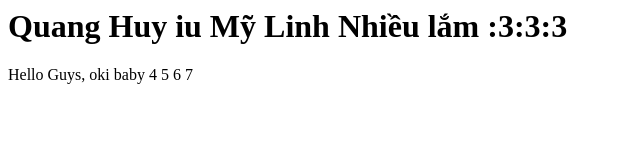
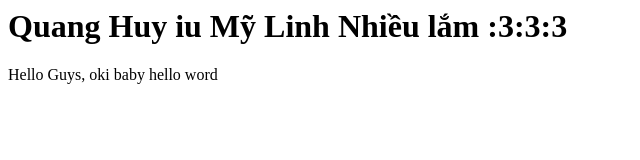
Before and after one commit to tranhuy02112002/HelloBBC, a plain HTML site: page index.html in a window 1280 px wide. Shown: the full height of the page, 0-640 px from the left. Drawn offline with Linux system fonts and the light colour scheme.

Commit message:
Update index.html

```diff
--- a/index.html
+++ b/index.html
@@ -1,3 +1,3 @@
 <h1>Quang Huy iu Mỹ Linh Nhiều lắm :3:3:3
 </h1>
-<p>Hello Guys, oki baby 4 5 6 7</p>
+<p>Hello Guys, oki baby hello word</p>
```
